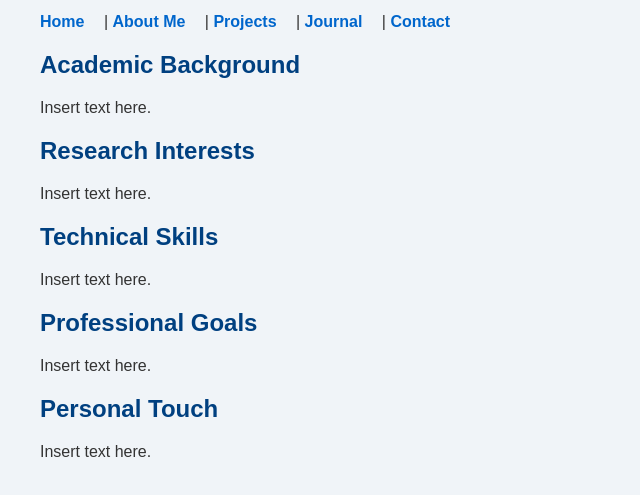
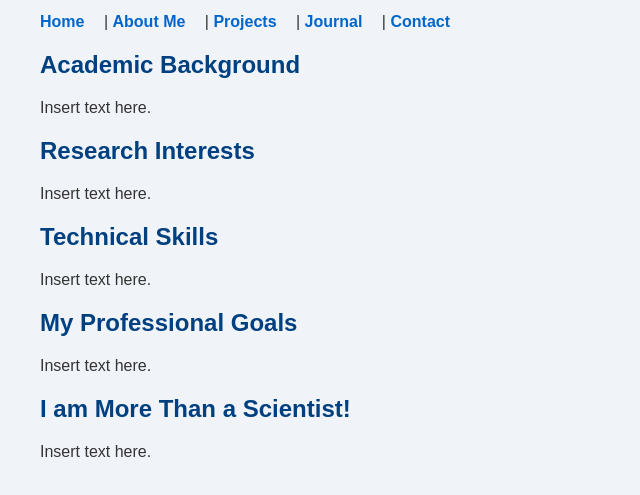
Before and after one commit to charliehuf13/charleshough.github.io, a plain HTML site: page about.html in a window 1280 px wide. Shown: the part 119-614 px from the top of the page, without its empty margins (0-640 px from the left). Drawn offline with Linux system fonts and the light colour scheme.

Commit message:
Update about.html

```diff
--- a/about.html
+++ b/about.html
@@ -29,10 +29,10 @@
     <h2>Technical Skills</h2>
     <p>Insert text here.</p>
 
-    <h2>Professional Goals</h2>
+    <h2>My Professional Goals</h2>
     <p>Insert text here.</p>
 
-    <h2>Personal Touch</h2>
+    <h2>I am More Than a Scientist!</h2>
     <p>Insert text here.</p>
   </main>
 </body>
```
